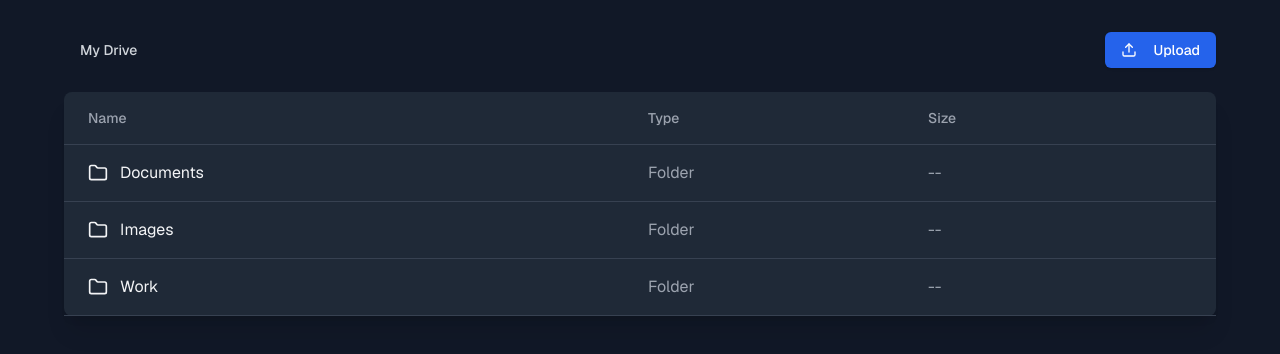
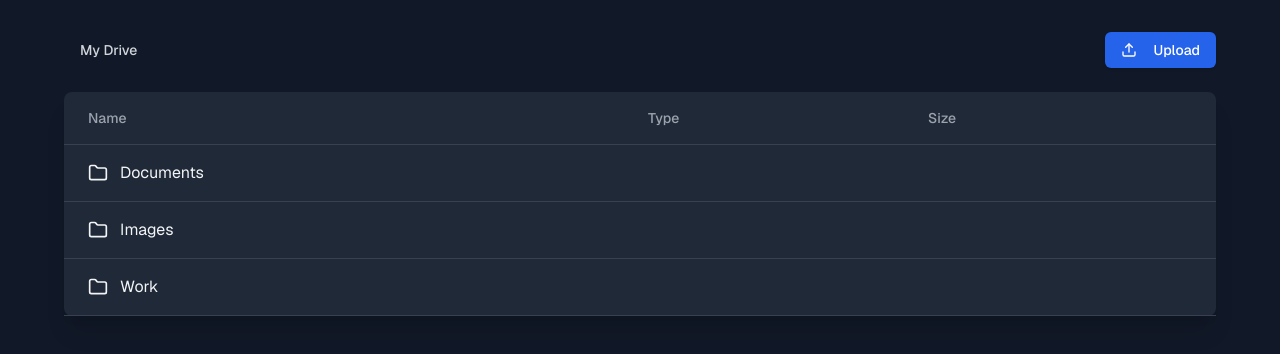
Before and after one commit to DhruvSinha2003/drive-tutorial, a Next.js app: page / in a window 1280 px wide. Shown: the top 354 px of the page. Built offline with nearby package versions, Linux system fonts and the light colour scheme.

Commit message:
mock data changes

```diff
--- /dev/null
+++ b/src/app/file-row.tsx
@@ -0,0 +1,55 @@
+import { FileIcon, Folder as FolderIcon } from "lucide-react";
+import Link from "next/link";
+import { type File, type Folder } from "../lib/mock-data";
+
+export function FileRow(props: { file: File }) {
+  const { file } = props;
+  return (
+    <li
+      key={file.id}
+      className="hover:bg-gray-750 border-b border-gray-700 px-6 py-4"
+    >
+      <div className="grid grid-cols-12 items-center gap-4">
+        <div className="col-span-6 flex items-center">
+          <Link
+            href={file.url}
+            className="flex items-center text-gray-100 hover:text-blue-400"
+            target="_blank"
+          >
+            <FileIcon className="mr-3" size={20} />
+            {file.name}
+          </Link>
+        </div>
+        <div className="col-span-3 text-gray-400">{"file"}</div>
+        <div className="col-span-3 text-gray-400">{file.size}</div>
+      </div>
+    </li>
+  );
+}
+
+export function FolderRow(props: {
+  folder: Folder;
+  handleFolderClick: () => void;
+}) {
+  const { folder, handleFolderClick } = props;
+  return (
+    <li
+      key={folder.id}
+      className="hover:bg-gray-750 border-b border-gray-700 px-6 py-4"
+    >
+      <div className="grid grid-cols-12 items-center gap-4">
+        <div className="col-span-6 flex items-center">
+          <button
+            onClick={() => handleFolderClick()}
+            className="flex items-center text-gray-100 hover:text-blue-400"
+          >
+            <FolderIcon className="mr-3" size={20} />
+            {folder.name}
+          </button>
+        </div>
+        <div className="col-span-3 text-gray-400"></div>
+        <div className="col-span-3 text-gray-400"></div>
+      </div>
+    </li>
+  );
+}
--- a/src/app/page.tsx
+++ b/src/app/page.tsx
@@ -1,38 +1,42 @@
 "use client";
-
 import { ChevronRight, FileIcon, Folder, Upload } from "lucide-react";
 import Link from "next/link";
-import { useState } from "react";
+import { useMemo, useState } from "react";
 import { Button } from "~/components/ui/button";
-import { mockFiles } from "../lib/mock-data";
+import { mockFiles, mockFolders } from "../lib/mock-data";
+import { FileRow, FolderRow } from "./file-row";
 
 export default function GoogleDriveClone() {
-  const [currentFolder, setCurrentFolder] = useState<string | null>(null);
+  const [currentFolder, setCurrentFolder] = useState<string>("root");
 
   const getCurrentFiles = () => {
     return mockFiles.filter((file) => file.parent === currentFolder);
+  };
+
+  const getCurrentFolders = () => {
+    return mockFolders.filter((folder) => folder.parent === currentFolder);
   };
 
   const handleFolderClick = (folderId: string) => {
     setCurrentFolder(folderId);
   };
 
-  const getBreadcrumbs = () => {
+  const breadcrumbs = useMemo(() => {
     const breadcrumbs = [];
     let currentId = currentFolder;
 
-    while (currentId !== null) {
-      const folder = mockFiles.find((file) => file.id === currentId);
+    while (currentId !== "root") {
+      const folder = mockFolders.find((file) => file.id === currentId);
       if (folder) {
         breadcrumbs.unshift(folder);
-        currentId = folder.parent;
+        currentId = folder.parent ?? "root";
       } else {
         break;
       }
     }
 
     return breadcrumbs;
-  };
+  }, [currentFolder]);
 
   const handleUpload = () => {
     alert("Upload functionality would be implemented here");
@@ -44,13 +48,13 @@
         <div className="mb-6 flex items-center justify-between">
           <div className="flex items-center">
             <Button
-              onClick={() => setCurrentFolder(null)}
+              onClick={() => setCurrentFolder("root")}
               variant="ghost"
               className="mr-2 text-gray-300 hover:text-white"
             >
               My Drive
             </Button>
-            {getBreadcrumbs().map((folder, index) => (
+            {breadcrumbs.map((folder, index) => (
               <div key={folder.id} className="flex items-center">
                 <ChevronRight className="mx-2 text-gray-500" size={16} />
                 <Button
@@ -80,39 +84,17 @@
             </div>
           </div>
           <ul>
+            {getCurrentFolders().map((folder) => (
+              <FolderRow
+                key={folder.id}
+                folder={folder}
+                handleFolderClick={() => {
+                  handleFolderClick(folder.id);
+                }}
+              />
+            ))}
             {getCurrentFiles().map((file) => (
-              <li
-                key={file.id}
-                className="hover:bg-gray-750 border-b border-gray-700 px-6 py-4"
-              >
-                <div className="grid grid-cols-12 items-center gap-4">
-                  <div className="col-span-6 flex items-center">
-                    {file.type === "folder" ? (
-                      <button
-                        onClick={() => handleFolderClick(file.id)}
-                        className="flex items-center text-gray-100 hover:text-blue-400"
-                      >
-                        <Folder className="mr-3" size={20} />
-                        {file.name}
-                      </button>
-                    ) : (
-                      <Link
-                        href={file.url ?? "#"}
-                        className="flex items-center text-gray-100 hover:text-blue-400"
-                      >
-                        <FileIcon className="mr-3" size={20} />
-                        {file.name}
-                      </Link>
-                    )}
-                  </div>
-                  <div className="col-span-3 text-gray-400">
-                    {file.type === "folder" ? "Folder" : "File"}
-                  </div>
-                  <div className="col-span-3 text-gray-400">
-                    {file.type === "folder" ? "--" : "2 MB"}
-                  </div>
-                </div>
-              </li>
+              <FileRow key={file.id} file={file} />
             ))}
           </ul>
         </div>
--- a/src/lib/mock-data.ts
+++ b/src/lib/mock-data.ts
@@ -1,21 +1,33 @@
 export interface File {
   id: string
   name: string
-  type: "file" | "folder"
-  url?: string
-  parent: string | null
-  size?: string
+  type: "file"
+  url: string
+  parent: string
+  size: string
 }
 
+export type Folder = {
+  id: string
+  name: string
+  type: "folder"
+  parent: string | null
+}
+
+export const mockFolders: Folder[] = [
+  {id: "root folder", name: "root folder", type: "folder", parent: null},
+  { id: "1", name: "Documents", type: "folder", parent: "root" },
+  { id: "2", name: "Images", type: "folder", parent: "root" },
+  { id: "3", name: "Work", type: "folder", parent: "root" },
+  { id: "8", name: "Presentations", type: "folder", parent: "3" },
+]
+
 export const mockFiles: File[] = [
-  { id: "1", name: "Documents", type: "folder", parent: null },
-  { id: "2", name: "Images", type: "folder", parent: null },
-  { id: "3", name: "Work", type: "folder", parent: null },
+
   { id: "4", name: "Resume.pdf", type: "file", url: "/files/resume.pdf", parent: "1", size: "1.2 MB" },
   { id: "5", name: "Project Proposal.docx", type: "file", url: "/files/proposal.docx", parent: "1", size: "2.5 MB" },
   { id: "6", name: "Vacation.jpg", type: "file", url: "/files/vacation.jpg", parent: "2", size: "3.7 MB" },
   { id: "7", name: "Profile Picture.png", type: "file", url: "/files/profile.png", parent: "2", size: "1.8 MB" },
-  { id: "8", name: "Presentations", type: "folder", parent: "3" },
   { id: "9", name: "Q4 Report.pptx", type: "file", url: "/files/q4-report.pptx", parent: "8", size: "5.2 MB" },
   { id: "10", name: "Budget.xlsx", type: "file", url: "/files/budget.xlsx", parent: "3", size: "1.5 MB" },
 ]
--- a/src/server/db/schema.ts
+++ b/src/server/db/schema.ts
@@ -1,7 +1 @@
 import { int, singlestoreTable, text } from "drizzle-orm/singlestore-core";
-
-export const users = singlestoreTable("users_table", {
-  id: int("id", { mode: "int" }).primaryKey().autoincrement(),
-  name: text("name"),
-  age: int("age"),
-});
```
